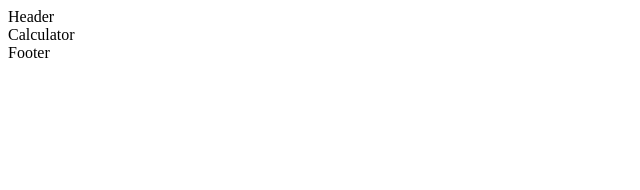
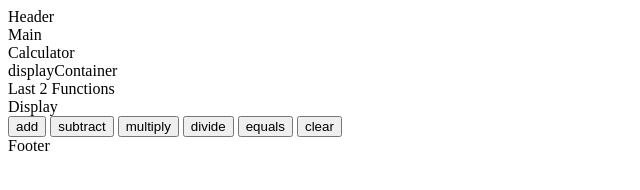
Before and after one commit to glennderry530/Calculator, a plain HTML site: page index.html in a window 1280 px wide. Shown: the whole page, without its empty margins (0-640 px from the left). Drawn offline with Linux system fonts and the light colour scheme.

Commit message:
add some divs to html

```diff
--- a/index.html
+++ b/index.html
@@ -10,7 +10,23 @@
 </head>
 <body>
     <div id="header">Header</div>
-    <div id="Calculator">Calculator</div>
+    <div id="main">Main
+        <div id="calculator">Calculator
+            <div id="displayContainer" class="LCD">displayContainer
+                <div id="l2f">Last 2 Functions</div>
+                <div id="display">Display</div>
+            </div>
+            <button id="add" class="operator">add</button>
+            <button id="subtract" class="operator">subtract</button>
+            <button id="multiply" class="operator">multiply</button>
+            <button id="divide" class="operator">divide</button>
+            <button id="equals" class="operator">equals</button>
+            <button id="clear" class="operator">clear</button>
+
+
+
+        </div>
+    </div>
     <div id="footer">Footer</div>
 </body>
 </html>
```
